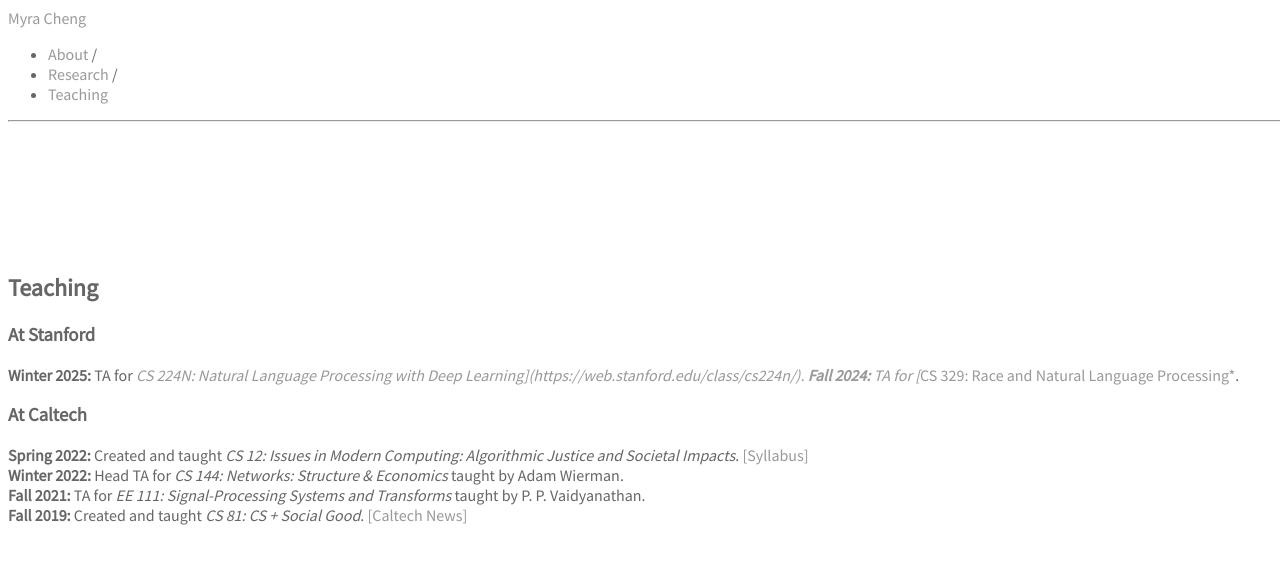
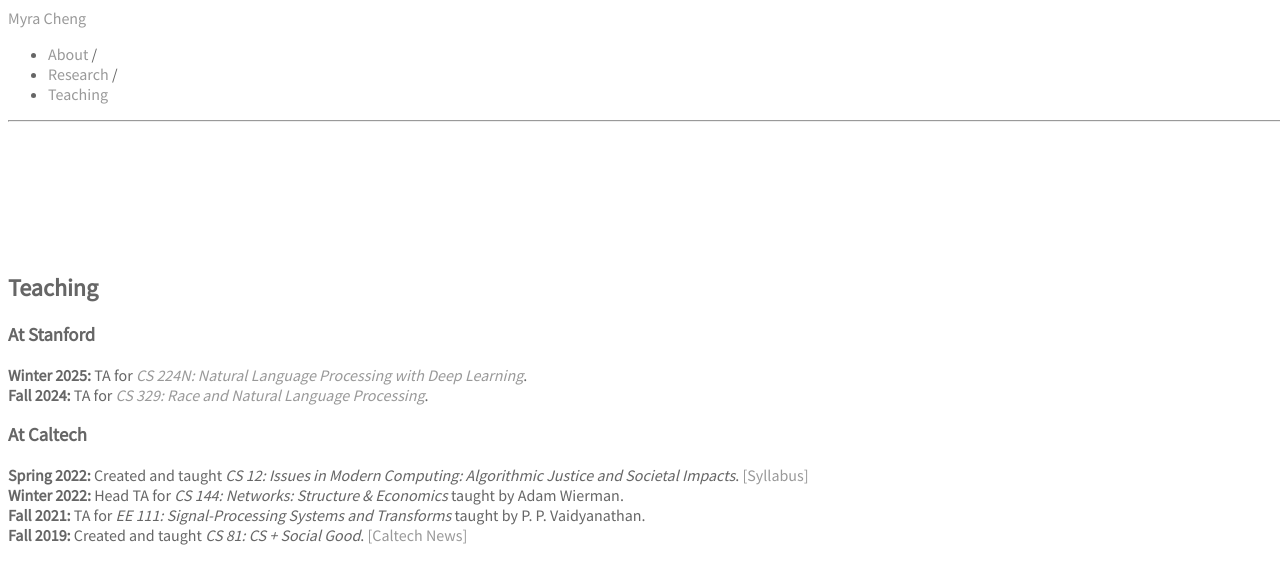
Before and after one commit to myracheng/myracheng.github.io, a Jekyll site: the page built from teaching.md, in a window 1280 px wide. Shown: the top 584 px of the page. Built offline with Jekyll 4.4.1, drawn with Linux system fonts in a browser that asks for light colours; some web fonts are replaced; our own code applies the rules of GitHub Pages for plain Markdown files.

Commit message:
Update teaching.md

```diff
--- a/teaching.md
+++ b/teaching.md
@@ -1,7 +1,7 @@
 ## Teaching
 
 ### At Stanford
-**Winter 2025:** TA for [*CS 224N: Natural Language Processing with Deep Learning](https://web.stanford.edu/class/cs224n/).
+**Winter 2025:** TA for [*CS 224N: Natural Language Processing with Deep Learning*](https://web.stanford.edu/class/cs224n/).
 **Fall 2024:** TA for [*CS 329: Race and Natural Language Processing*](https://web.stanford.edu/class/cs329r/).
 
 ### At Caltech
```
